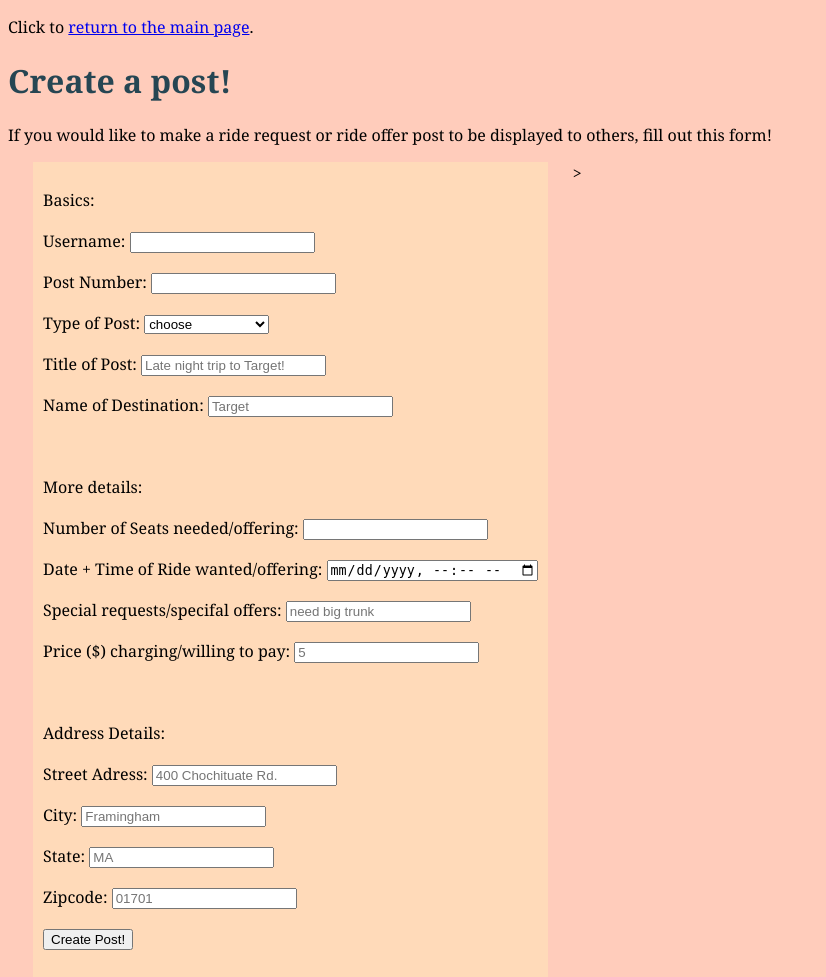
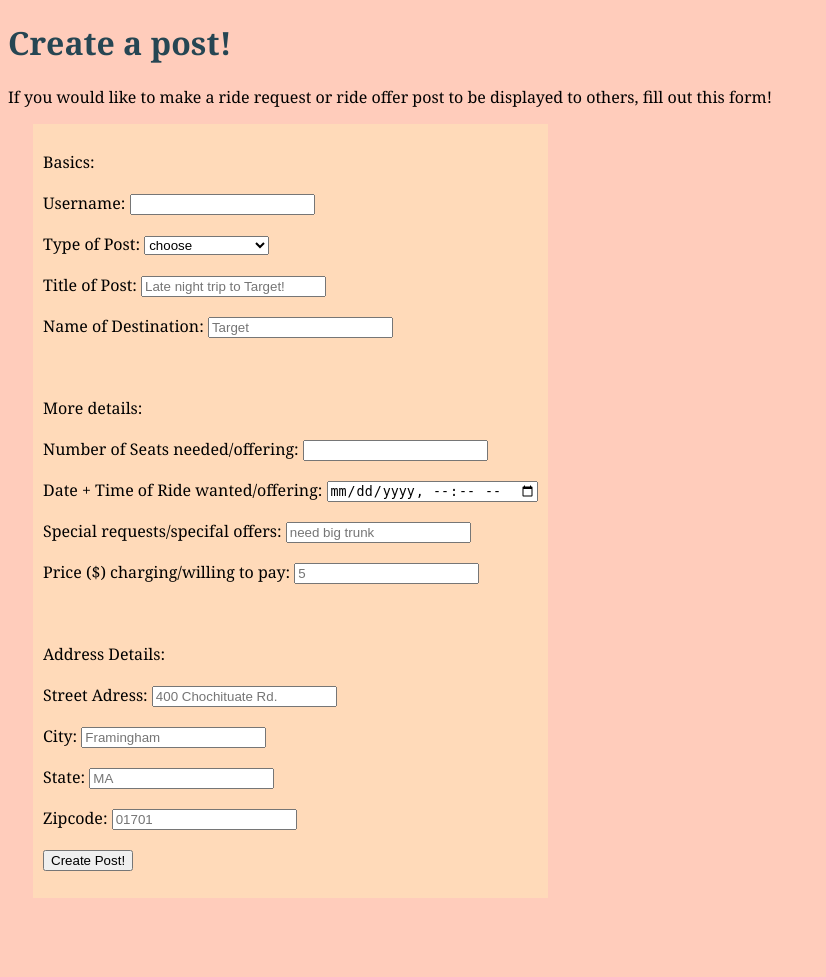
Before and after one commit to daisyhollifield/rideshare, a Python web app: template flask/templates/insert.html in a window 1280 px wide. Shown: the part 48-1025 px from the top of the page, without its empty margins (0-826 px from the left). After the commit the page ends 946 px from the top, so only its background shows below. Run offline with Jinja, Linux system fonts and the light colour scheme; the template is opened without the code that fills it, so the values that code supplies are empty.

Commit message:
user no longer has to type post id, deleted more template stuff

```diff
--- a/flask/app.py
+++ b/flask/app.py
@@ -43,7 +43,6 @@ def insert():
 
     else:
         conn = dbi.connect()
-        pid = request.form['post-pid']
         username = request.form['post-username']
         type = request.form['post-type']
         time = request.form['post-time']
@@ -64,11 +63,10 @@ def insert():
         destination += request.form['post-address-state']
         destination += ", "
         destination += request.form['post-address-zipcode']
-        cf.insertpost(conn, pid, username, type, destination, time, title, seats, special_request, display_now, cost)
+        cf.insertpost(conn, username, type, destination, time, title, seats, special_request, display_now, cost)
         return redirect( url_for('index') )
         #eventually will do this and maybe flash something?
         #return redirect(url_for('MYPOSTS', nnn=request.form['movie-tt']))
-
 
 
 
--- a/flask/templates/insert.html
+++ b/flask/templates/insert.html
@@ -1,11 +1,9 @@
 {% extends "base.html" %}
 
 {% block main_content %}
-<p>Click to <a href="{{ url_for('index') }}">return to the main page</a>.</p>
-
 <h1>Create a post!</h1>
 
-<p>If you would like to make a ride request or ride offer post to be displayed to others, fill out this form!</p>>
+<p>If you would like to make a ride request or ride offer post to be displayed to others, fill out this form!</p>
 
 <form action="{{url_for('insert')}}"
 method="post">
@@ -18,10 +16,6 @@ method="post">
            type="text" name="post-username" required>
 </label></p>
 
-<p><label>Post Number:
-    <input
-           type="number" name="post-pid" required>
-</label></p>
 
 <p><label>Type of Post:
     <select required name="post-type">
--- a/flask/templates/myposts.html
+++ b/flask/templates/myposts.html
@@ -1,12 +1,10 @@
 {% extends "base.html" %}
 
 {% block main_content %}
-<p>Click to <a href="{{ url_for('index') }}">return to the main page</a>.</p>
-
 <h1>My Posts!</h1>
 
 <p>Here are all of your posts:</p>
 
-<p> To do: put all the posts matching this user hereeeee</p>
+<p> Not yet implemented. Eventually all posts made by this user will appear here. </p>
 
 {% endblock %}
```
Also changed, not shown: flask/crud_functions.py (+4 -4 lines).
